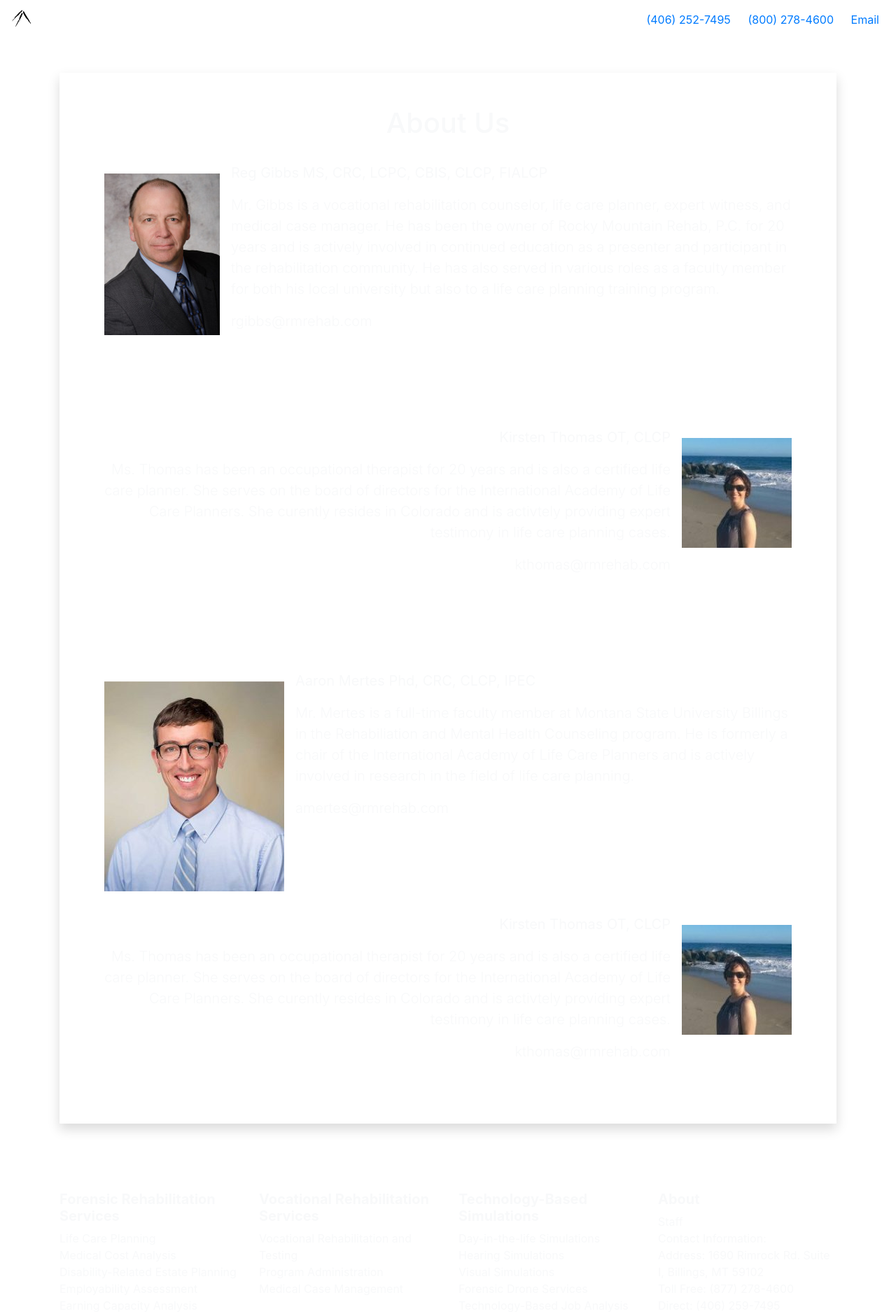
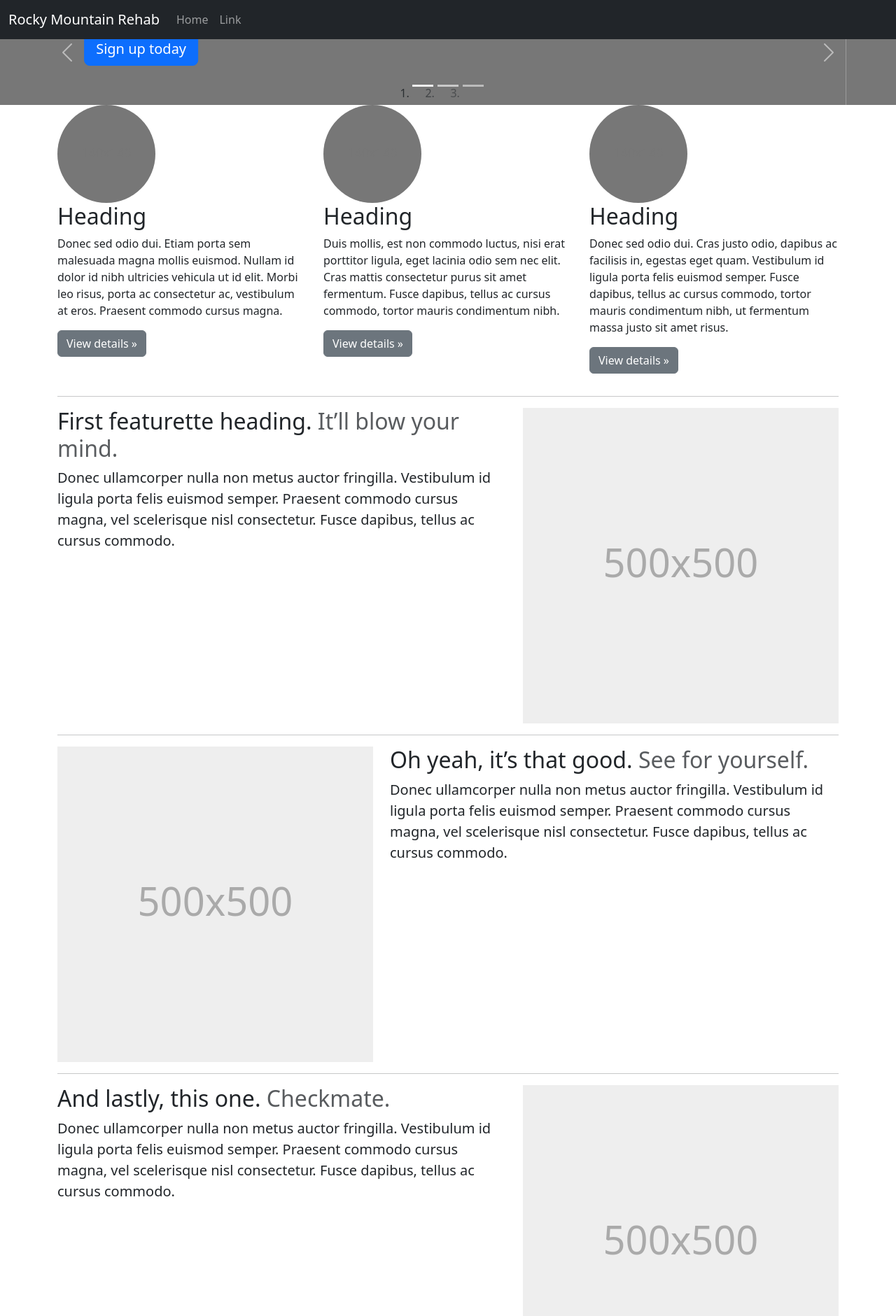
Before and after one commit to belynne0804/rmr_website, a plain HTML site: page RMR website/index.html in a window 1280 px wide. Shown: the top 1881 px of the page at 70% size. Drawn offline with nearby package versions, Linux system fonts and the light colour scheme.

Commit message:
addition of template carousel

```diff
--- a/RMR website/index.html
+++ b/RMR website/index.html
@@ -1,194 +1,200 @@
-<!DOCTYPE html>
+<!doctype html>
 <html lang="en">
   <head>
     <meta charset="utf-8">
-    <meta http-equiv="X-UA-Compatible" content="IE=edge">
-    <meta name="viewport" content="width=device-width, initial-scale=1, shrink-to-fit=no">
-    <!-- The above 3 meta tags *must* come first in the head; any other head content must come *after* these tags -->
+    <meta name="viewport" content="width=device-width, initial-scale=1">
     <meta name="description" content="">
-    <meta name="author" content="">
-    <link rel="icon" href="pics/rmrlogoblack_trans.png">
-
-	  <link rel="stylesheet" href="https://cdn.jsdelivr.net/npm/bootstrap@4.5.3/dist/css/bootstrap.min.css" integrity="sha384-TX8t27EcRE3e/ihU7zmQxVncDAy5uIKz4rEkgIXeMed4M0jlfIDPvg6uqKI2xXr2" crossorigin="anonymous">
-
-    <link rel="stylesheet" type="text/css" href="Custom.css">
-
+    <meta name="author" content="Mark Otto, Jacob Thornton, and Bootstrap contributors">
+    <meta name="generator" content="Hugo 0.79.0">
     <title>Rocky Mountain Rehab</title>
 
+    <link rel="canonical" href="https://getbootstrap.com/docs/5.0/examples/carousel/">
+<link href="../node_modules/bootstrap/dist/css/bootstrap.min.css" rel="stylesheet">
+
+    <style>
+      .bd-placeholder-img {
+        font-size: 1.125rem;
+        text-anchor: middle;
+        -webkit-user-select: none;
+        -moz-user-select: none;
+        user-select: none;
+      }
+
+      @media (min-width: 768px) {
+        .bd-placeholder-img-lg {
+          font-size: 3.5rem;
+        }
+      }
+    </style>
+
+    <!-- Custom styles for this template -->
+    <link href="../node_modules/bootstrap/dist/css/carousel/carousel.css" rel="stylesheet">
   </head>
   <body>
 
-  <!--nav bar begin-->
-  <nav class="navbar navbar-dark navbar-expand-md justify-content-md-center justify-content-start sticky-top">
-      <button class="navbar-toggler" type="button" data-toggle="collapse" data-target="#navbarSupportedContent" aria-controls="navbarSupportedContent" aria-expanded="false" aria-label="Toggle navigation">
+<header>
+  <nav class="navbar navbar-expand-md navbar-dark fixed-top bg-dark">
+    <div class="container-fluid">
+      <a class="navbar-brand" href="#">Rocky Mountain Rehab</a>
+      <button class="navbar-toggler" type="button" data-bs-toggle="collapse" data-bs-target="#navbarCollapse" aria-controls="navbarCollapse" aria-expanded="false" aria-label="Toggle navigation">
         <span class="navbar-toggler-icon"></span>
       </button>
-      <a class="navbar-brand" href="#" style="color: white;">
-        <img src="pics/rmrlogowhite_trans.png" width="30" height="30" class="d-inline-block align-top" alt="" loading="lazy"> Rocky Mountain Rehab
-      </a>
-      <div class="navbar-collapse collapse justify-content-between align-items-center w-100" id="collapsingNavbar2">
-          <ul class="navbar-nav mx-auto text-md-center">
+      <div class="collapse navbar-collapse" id="navbarCollapse">
+        <ul class="navbar-nav me-auto mb-2 mb-md-0">
+          <li class="nav-item active">
+            <a class="nav-link" aria-current="page" href="#">Home</a>
+          </li>
           <li class="nav-item">
-                  <a class="nav-link active" href="index.html">About Us</a>
-              </li>
-              <li class="nav-item dropdown">
-                <a class="nav-link dropdown-toggle" href="#" id="navbarDropdown" role="button" data-toggle="dropdown" aria-haspopup="true" aria-expanded="false" >
-                  Practice Areas
-                </a>
-                <div class="dropdown-menu" aria-labelledby="navbarDropdown">
-                  <a class="dropdown-item" href="#">Medical Malpractice Law</a>
-                  <a class="dropdown-item" href="#">Personal Injury Law</a>
-                  <a class="dropdown-item" href="#">ADA Discrimination Law</a>
-                  <a class="dropdown-item" href="#">Employment Law</a>
-                  <a class="dropdown-item" href="#">Family Law</a>
-                  <a class="dropdown-item" href="#">Disability Related Estate Planning</a>
-                  <a class="dropdown-item" href="#">Vocational Rehabilitation Services</a>
-                  <a class="dropdown-item" href="#">Medical Case Management</a>
-                </div>
-              </li>
-              <li class="nav-item dropdown">
-                <a class="nav-link dropdown-toggle" href="Services.html" id="navbarDropdown" role="button" data-toggle="dropdown" aria-haspopup="true" aria-expanded="false">
-                  Services
-                </a>
-                <div class="dropdown-menu" aria-labelledby="navbarDropdown">
-                  <a class="dropdown-item"><strong>Forensic Rehabilitation Services</strong></a>
-                  <a class="dropdown-item" href="Forensic_Services.html">Life Care Planning</a>
-                  <a class="dropdown-item" href="Forensic_Services.html">Medical Cost Analysis</a>
-                  <a class="dropdown-item" href="Forensic_Services.html">Disability-Related Estate Planning</a>
-                  <a class="dropdown-item" href="Forensic_Services.html">Employability Assessment</a>
-                  <a class="dropdown-item" href="Forensic_Services.html">Earning Capacity Analysis</a>
-                  <a class="dropdown-item" href="Forensic_Services.html">Wage Loss Evaluations</a>
-                  <div class="dropdown-divider"></div>
-                  <a class="dropdown-item"><strong>Rehabilitation Services</strong></a>
-                  <a class="dropdown-item" href="Rehab_Services.html">Vocational Assessment and Testing</a>
-                  <a class="dropdown-item" href="Rehab_Services.html">Program Administration</a>
-                  <a class="dropdown-item" href="Rehab_Services.html">Medical Case Management</a>
-                  <div class="dropdown-divider"></div>
-                  <a class="dropdown-item"><strong>Technology-Based Evaluations</strong></a>
-                  <a class="dropdown-item" href="Tech_Rehab.html">Day-in-the-life Simulations</a>
-                  <a class="dropdown-item" href="Tech_Rehab.html">Hearing Simulations</a>
-                  <a class="dropdown-item" href="Tech_Rehab.html">Visual Simulations</a>
-                  <a class="dropdown-item" href="Tech_Rehab.html">Forensic Drone Services</a>
-                  <a class="dropdown-item" href="Tech_Rehab.html">Technology-Based Job Analysis</a>
-                </div>
-              </li>
-          </ul>
-          <ul class="nav navbar-nav flex-row justify-content-md-center justify-content-start flex-nowrap">
-              <li class="nav-item active nav-link">Phone:
-                  <a href="tel:+14062527495">(406) 252-7495</a> or
-                  <a href="tel:+18002784600">(800) 278-4600</a> or
-                  <a href="mailto:rgibbs@rmrehab.com?subject=Inquiry from Website">Email</a>
+            <a class="nav-link" href="#">Link</a>
           </li>
         </ul>
       </div>
+    </div>
   </nav>
-  <!--nav bar end-->
+</header>
 
-  <!--Banner Begin-->
+<main>
 
-<!--
-    <img src="pics/horse.jpg" alt="picture" width="100%" height="100%">
-    <div class="centered">
-      <h3>Educated | Trained| Experienced</h3>
-    </div>
-  </div>
--->
+  <div id="myCarousel" class="carousel slide" data-bs-ride="carousel">
+    <ol class="carousel-indicators">
+      <li data-bs-target="#myCarousel" data-bs-slide-to="0" class="active"></li>
+      <li data-bs-target="#myCarousel" data-bs-slide-to="1"></li>
+      <li data-bs-target="#myCarousel" data-bs-slide-to="2"></li>
+    </ol>
+    <div class="carousel-inner">
+      <div class="carousel-item active">
+        <svg class="bd-placeholder-img" width="100%" height="100%" xmlns="http://www.w3.org/2000/svg" aria-hidden="true" preserveAspectRatio="xMidYMid slice" focusable="false"><rect width="100%" height="100%" fill="#777"/></svg>
 
-
-	<div class="container rounded">
-	  <div class="card-transparent border-0 shadow my-5 text-light">
-	    <div class="card-body p-5">
-	      <h1 class="text-light" style="text-align: center;">About Us</h1><br>
-	      <img src="pics/Gibbs_Photo.jpg" class="rounded img-fluid float-left max-width: 100% height: auto h-30 w-30 p-3" alt="Reg Gibbs Photo">
-        <p class="lead"><strong>Reg Gibbs MS, CRC, LCPC, CBIS, CLCP, FIALCP</strong></p>
-	      <p class="lead">Mr. Gibbs is a vocational rehabilitation counselor, life care planner, expert witness, and medical case manager.  He has been the owner of Rocky Mountain Rehab, P.C. for 20 years and is actively involved in continued education as a presenter and participant in the rehabilitation community.  He has also served in various roles as a faculty member for both his local university but also to a life care planning training program.</p>
-	      <p class="lead">rgibbs@rmrehab.com</p><br>
-	    </div>
-	    <div class="card-body p-5">
-	      <img src="pics/Thomas_Photo.jpg" class="rounded img-fluid float-right max-width: 100% height: auto h-30 w-30 p-3" alt="Kirsten Thomas Photo">
-        <p class="lead text-right"><strong>Kirsten Thomas OT, CLCP</strong></p>
-	      <p class="lead p-10 text-right">Ms. Thomas has been an occupational therapist for 20 years and is also a certified life care planner.  She serves on the board of directors for the International Academy of Life Care Planners. She curently resides in Colorado and is activtely providing expert testimony in life care planning cases.</p>
-	      <p class="lead text-right">kthomas@rmrehab.com</p><br>
-	    </div>
-      <div class="card-body p-5">
-        <img src="pics/Aaron_Photo.jpg" class="rounded img-fluid float-left max-width: 100% height: auto h-30 w-30 p-3" alt="Aaron Mertes Photo">
-        <p class="lead"><strong>Aaron Mertes Phd, CRC, CLCP, IPEC</strong></p>
-        <p class="lead">Mr. Mertes is a full-time faculty member at Montana State University Billings in the Rehabiliation and Mental Health Counseling program.  He is formerly a chair of the International Academy of Life Care Planners and is actively involved in research in the field of life care planning.</p>
-        <p class="lead">amertes@rmrehab.com</p><br>
-      </div>
-      <div class="card-body p-5">
-        <img src="pics/Thomas_Photo.jpg" class="rounded img-fluid float-right max-width: 100% height: auto h-30 w-30 p-3" alt="Kirsten Thomas Photo">
-        <p class="lead text-right"><strong>Kirsten Thomas OT, CLCP</strong></p>
-        <p class="lead p-10 text-right">Ms. Thomas has been an occupational therapist for 20 years and is also a certified life care planner.  She serves on the board of directors for the International Academy of Life Care Planners. She curently resides in Colorado and is activtely providing expert testimony in life care planning cases.</p>
-        <p class="lead text-right">kthomas@rmrehab.com</p><br>
+        <div class="container">
+          <div class="carousel-caption text-start">
+            <h1>Example headline.</h1>
+            <p>Cras justo odio, dapibus ac facilisis in, egestas eget quam. Donec id elit non mi porta gravida at eget metus. Nullam id dolor id nibh ultricies vehicula ut id elit.</p>
+            <p><a class="btn btn-lg btn-primary" href="#" role="button">Sign up today</a></p>
           </div>
         </div>
       </div>
+      <div class="carousel-item">
+        <svg class="bd-placeholder-img" width="100%" height="100%" xmlns="http://www.w3.org/2000/svg" aria-hidden="true" preserveAspectRatio="xMidYMid slice" focusable="false"><rect width="100%" height="100%" fill="#777"/></svg>
+
+        <div class="container">
+          <div class="carousel-caption">
+            <h1>Another example headline.</h1>
+            <p>Cras justo odio, dapibus ac facilisis in, egestas eget quam. Donec id elit non mi porta gravida at eget metus. Nullam id dolor id nibh ultricies vehicula ut id elit.</p>
+            <p><a class="btn btn-lg btn-primary" href="#" role="button">Learn more</a></p>
+          </div>
+        </div>
+      </div>
+      <div class="carousel-item">
+        <svg class="bd-placeholder-img" width="100%" height="100%" xmlns="http://www.w3.org/2000/svg" aria-hidden="true" preserveAspectRatio="xMidYMid slice" focusable="false"><rect width="100%" height="100%" fill="#777"/></svg>
+
+        <div class="container">
+          <div class="carousel-caption text-end">
+            <h1>One more for good measure.</h1>
+            <p>Cras justo odio, dapibus ac facilisis in, egestas eget quam. Donec id elit non mi porta gravida at eget metus. Nullam id dolor id nibh ultricies vehicula ut id elit.</p>
+            <p><a class="btn btn-lg btn-primary" href="#" role="button">Browse gallery</a></p>
+          </div>
+        </div>
+      </div>
+    </div>
+    <a class="carousel-control-prev" href="#myCarousel" role="button" data-bs-slide="prev">
+      <span class="carousel-control-prev-icon" aria-hidden="true"></span>
+      <span class="visually-hidden">Previous</span>
+    </a>
+    <a class="carousel-control-next" href="#myCarousel" role="button" data-bs-slide="next">
+      <span class="carousel-control-next-icon" aria-hidden="true"></span>
+      <span class="visually-hidden">Next</span>
+    </a>
+  </div>
 
 
-  <!--Organizational Affiliations
-  <div class="container">
-    <div class="card border-0 shadow my-5">
-      <div class="card-body p-5">
-        <img src="IARPlogo.png" class="rounded img-fluid float-left max-width: 100% height: auto h-20 w-20 p-3" alt="IARP Logo">
-        <img src="ABVElogo.png" class="rounded img-fluid float-left max-width: 100% height: auto h-20 w-20 p-3" alt="ABVE Logo">
-        <img src="ICHCClogo.png" class="rounded img-fluid float-left max-width: 100% height: auto h-20 w-20 p-3" alt="ICHCC Logo">
+  <!-- Marketing messaging and featurettes
+  ================================================== -->
+  <!-- Wrap the rest of the page in another container to center all the content. -->
+
+  <div class="container marketing">
+
+    <!-- Three columns of text below the carousel -->
+    <div class="row">
+      <div class="col-lg-4">
+        <svg class="bd-placeholder-img rounded-circle" width="140" height="140" xmlns="http://www.w3.org/2000/svg" role="img" aria-label="Placeholder: 140x140" preserveAspectRatio="xMidYMid slice" focusable="false"><title>Placeholder</title><rect width="100%" height="100%" fill="#777"/><text x="50%" y="50%" fill="#777" dy=".3em">140x140</text></svg>
+
+        <h2>Heading</h2>
+        <p>Donec sed odio dui. Etiam porta sem malesuada magna mollis euismod. Nullam id dolor id nibh ultricies vehicula ut id elit. Morbi leo risus, porta ac consectetur ac, vestibulum at eros. Praesent commodo cursus magna.</p>
+        <p><a class="btn btn-secondary" href="#" role="button">View details &raquo;</a></p>
+      </div><!-- /.col-lg-4 -->
+      <div class="col-lg-4">
+        <svg class="bd-placeholder-img rounded-circle" width="140" height="140" xmlns="http://www.w3.org/2000/svg" role="img" aria-label="Placeholder: 140x140" preserveAspectRatio="xMidYMid slice" focusable="false"><title>Placeholder</title><rect width="100%" height="100%" fill="#777"/><text x="50%" y="50%" fill="#777" dy=".3em">140x140</text></svg>
+
+        <h2>Heading</h2>
+        <p>Duis mollis, est non commodo luctus, nisi erat porttitor ligula, eget lacinia odio sem nec elit. Cras mattis consectetur purus sit amet fermentum. Fusce dapibus, tellus ac cursus commodo, tortor mauris condimentum nibh.</p>
+        <p><a class="btn btn-secondary" href="#" role="button">View details &raquo;</a></p>
+      </div><!-- /.col-lg-4 -->
+      <div class="col-lg-4">
+        <svg class="bd-placeholder-img rounded-circle" width="140" height="140" xmlns="http://www.w3.org/2000/svg" role="img" aria-label="Placeholder: 140x140" preserveAspectRatio="xMidYMid slice" focusable="false"><title>Placeholder</title><rect width="100%" height="100%" fill="#777"/><text x="50%" y="50%" fill="#777" dy=".3em">140x140</text></svg>
+
+        <h2>Heading</h2>
+        <p>Donec sed odio dui. Cras justo odio, dapibus ac facilisis in, egestas eget quam. Vestibulum id ligula porta felis euismod semper. Fusce dapibus, tellus ac cursus commodo, tortor mauris condimentum nibh, ut fermentum massa justo sit amet risus.</p>
+        <p><a class="btn btn-secondary" href="#" role="button">View details &raquo;</a></p>
+      </div><!-- /.col-lg-4 -->
+    </div><!-- /.row -->
+
+
+    <!-- START THE FEATURETTES -->
+
+    <hr class="featurette-divider">
+
+    <div class="row featurette">
+      <div class="col-md-7">
+        <h2 class="featurette-heading">First featurette heading. <span class="text-muted">It’ll blow your mind.</span></h2>
+        <p class="lead">Donec ullamcorper nulla non metus auctor fringilla. Vestibulum id ligula porta felis euismod semper. Praesent commodo cursus magna, vel scelerisque nisl consectetur. Fusce dapibus, tellus ac cursus commodo.</p>
+      </div>
+      <div class="col-md-5">
+        <svg class="bd-placeholder-img bd-placeholder-img-lg featurette-image img-fluid mx-auto" width="500" height="500" xmlns="http://www.w3.org/2000/svg" role="img" aria-label="Placeholder: 500x500" preserveAspectRatio="xMidYMid slice" focusable="false"><title>Placeholder</title><rect width="100%" height="100%" fill="#eee"/><text x="50%" y="50%" fill="#aaa" dy=".3em">500x500</text></svg>
+
       </div>
     </div>
-  </div>-->
-</body>
 
-<footer class="container py-5 text-light">
-  <div class="row">
-    <div class="col-6 col-md">
-      <h5><strong>Forensic Rehabilitation Services</strong></h5>
-      <ul class="list-unstyled text-small">
-        <li><a class="text-light" href="#">Life Care Planning</a></li>
-        <li><a class="text-light" href="#">Medical Cost Analysis</a></li>
-        <li><a class="text-light" href="#">Disability-Related Estate Planning</a></li>
-        <li><a class="text-light" href="#">Employability Assessment</a></li>
-        <li><a class="text-light" href="#">Earning Capacity Analysis</a></li>
-        <li><a class="text-light" href="#">Wage Loss Evaluations</a></li>
-      </ul>
+    <hr class="featurette-divider">
+
+    <div class="row featurette">
+      <div class="col-md-7 order-md-2">
+        <h2 class="featurette-heading">Oh yeah, it’s that good. <span class="text-muted">See for yourself.</span></h2>
+        <p class="lead">Donec ullamcorper nulla non metus auctor fringilla. Vestibulum id ligula porta felis euismod semper. Praesent commodo cursus magna, vel scelerisque nisl consectetur. Fusce dapibus, tellus ac cursus commodo.</p>
       </div>
-    <div class="col-6 col-md">
-      <h5><strong>Vocational Rehabilitation Services</strong></h5>
-      <ul class="list-unstyled text-small">
-        <li><a class="text-light" href="#">Vocational Rehabilitation and Testing</a></li>
-        <li><a class="text-light" href="#">Program Administration</a></li>
-        <li><a class="text-light" href="#">Medical Case Management</a></li>
-      </ul>
-    </div>
-    <div class="col-6 col-md">
-      <h5><strong>Technology-Based Simulations</strong></h5>
-      <ul class="list-unstyled text-small">
-        <li><a class="text-light" href="#">Day-in-the-life Simulations</a></li>
-        <li><a class="text-light" href="#">Hearing Simulations</a></li>
-        <li><a class="text-light" href="#">Visual Simulations</a></li>
-        <li><a class="text-light" href="#">Forensic Drone Services</a></li>
-        <li><a class="text-light" href="#">Technology-Based Job Analysis</a></li>
-      </ul>
-    </div>
-    <div class="col-6 col-md">
-      <h5><strong>About</strong></h5>
-      <ul class="list-unstyled text-small">
-        <li><a class="text-light" href="#">Staff</a></li>
-        <li><a class="text-light" href="#">Contact Information:</a></li>
-        <li><a class="text-light" href="#">Address: 1690 Rimrock Rd. Suite I, Billings, MT 59102</a></li>
-        <li><a class="text-light" href="#">Toll Free: (877) 278-4600</a></li>
-        <li><a class="text-light" href="#">Direct: (406) 259-7495</a></li>
-        <li><a class="text-light" href="#">Fax: (406) 252-5773</a></li>
-        <li><a class="text-light" href="#">Email: inquiry@rmrehab.com</a></li>
-      </ul>
+      <div class="col-md-5 order-md-1">
+        <svg class="bd-placeholder-img bd-placeholder-img-lg featurette-image img-fluid mx-auto" width="500" height="500" xmlns="http://www.w3.org/2000/svg" role="img" aria-label="Placeholder: 500x500" preserveAspectRatio="xMidYMid slice" focusable="false"><title>Placeholder</title><rect width="100%" height="100%" fill="#eee"/><text x="50%" y="50%" fill="#aaa" dy=".3em">500x500</text></svg>
+
       </div>
     </div>
+
+    <hr class="featurette-divider">
+
+    <div class="row featurette">
+      <div class="col-md-7">
+        <h2 class="featurette-heading">And lastly, this one. <span class="text-muted">Checkmate.</span></h2>
+        <p class="lead">Donec ullamcorper nulla non metus auctor fringilla. Vestibulum id ligula porta felis euismod semper. Praesent commodo cursus magna, vel scelerisque nisl consectetur. Fusce dapibus, tellus ac cursus commodo.</p>
+      </div>
+      <div class="col-md-5">
+        <svg class="bd-placeholder-img bd-placeholder-img-lg featurette-image img-fluid mx-auto" width="500" height="500" xmlns="http://www.w3.org/2000/svg" role="img" aria-label="Placeholder: 500x500" preserveAspectRatio="xMidYMid slice" focusable="false"><title>Placeholder</title><rect width="100%" height="100%" fill="#eee"/><text x="50%" y="50%" fill="#aaa" dy=".3em">500x500</text></svg>
+
+      </div>
+    </div>
+
+    <hr class="featurette-divider">
+
+    <!-- /END THE FEATURETTES -->
+
+  </div><!-- /.container -->
+
+
+  <!-- FOOTER -->
+  <footer class="container">
+    <p class="float-end"><a href="#">Back to top</a></p>
+    <p>&copy; 2017-2020 Company, Inc. &middot; <a href="#">Privacy</a> &middot; <a href="#">Terms</a></p>
   </footer>
+</main>
 
-<!-- JS, Popper.js, and jQuery -->
-<script src="https://code.jquery.com/jquery-3.5.1.slim.min.js" integrity="sha384-DfXdz2htPH0lsSSs5nCTpuj/zy4C+OGpamoFVy38MVBnE+IbbVYUew+OrCXaRkfj" crossorigin="anonymous"></script>
-<script src="https://cdn.jsdelivr.net/npm/popper.js@1.16.0/dist/umd/popper.min.js" integrity="sha384-Q6E9RHvbIyZFJoft+2mJbHaEWldlvI9IOYy5n3zV9zzTtmI3UksdQRVvoxMfooAo" crossorigin="anonymous"></script>
-<script src="https://stackpath.bootstrapcdn.com/bootstrap/4.5.0/js/bootstrap.min.js" integrity="sha384-OgVRvuATP1z7JjHLkuOU7Xw704+h835Lr+6QL9UvYjZE3Ipu6Tp75j7Bh/kR0JKI" crossorigin="anonymous"></script>
-<script src="https://cdn.jsdelivr.net/npm/bootstrap@4.5.3/dist/js/bootstrap.bundle.min.js" integrity="sha384-ho+j7jyWK8fNQe+A12Hb8AhRq26LrZ/JpcUGGOn+Y7RsweNrtN/tE3MoK7ZeZDyx" crossorigin="anonymous"></script>
-<script src="Custom.js" type="text/javascript"></script>
+
+  <script src="../node_modules/bootstrap/dist/js/bootstrap.min.js"></script>
   </body>
 </html>
```
Also changed, not shown: RMR website/index_original.html (added, +187 -0 lines). Lines whose indentation alone changed are shown as unchanged.
